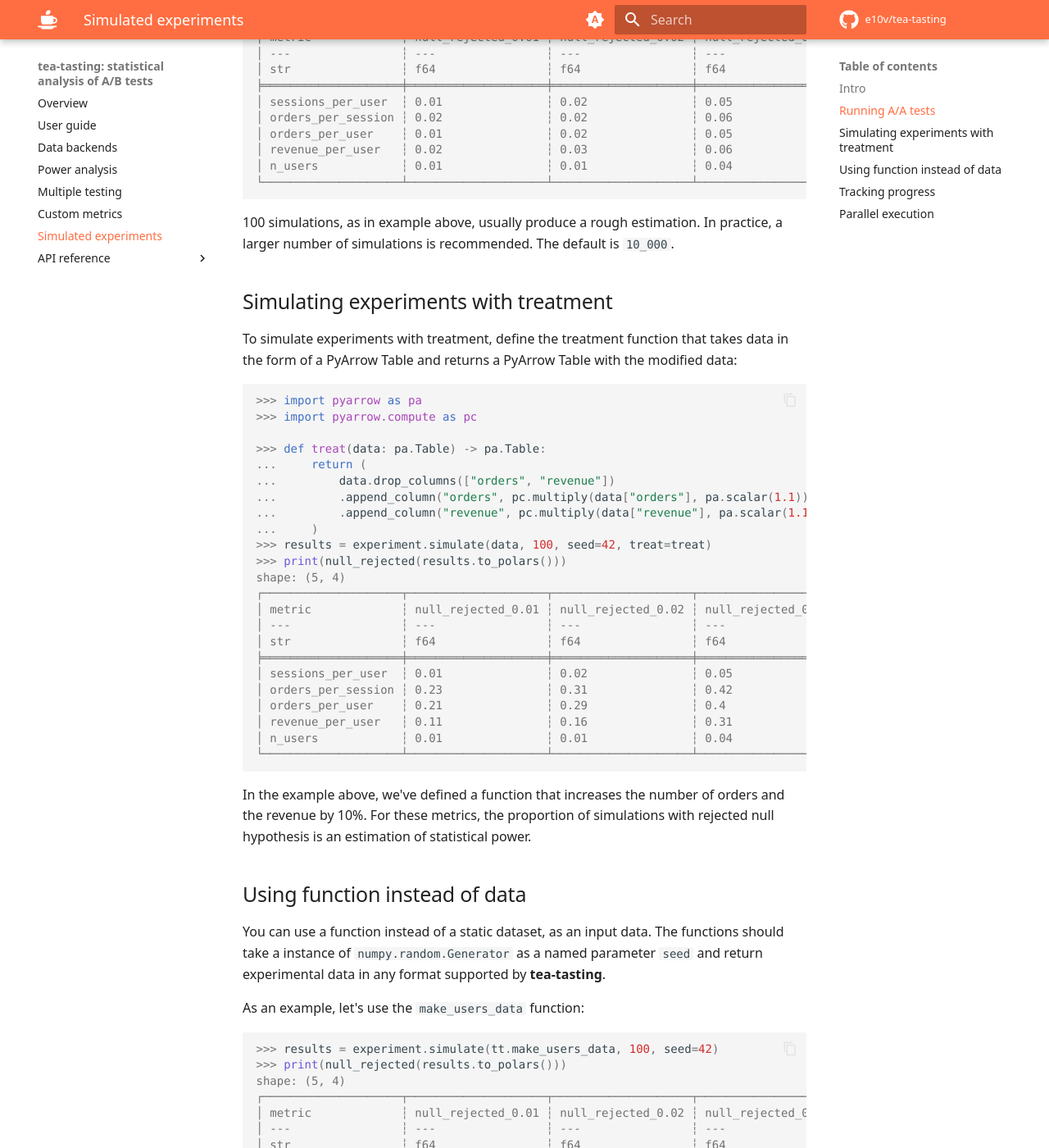
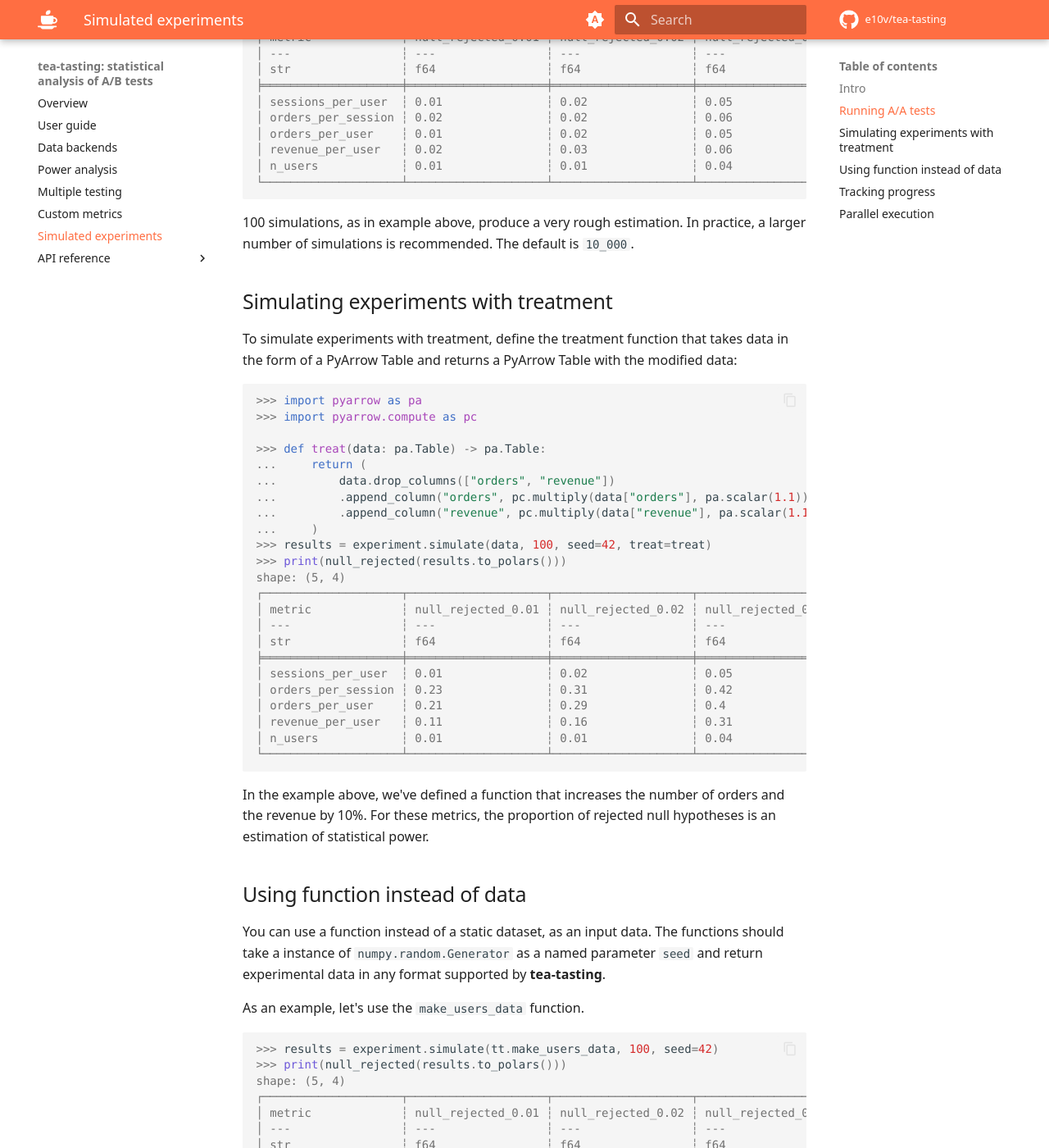
Before and after one commit to e10v/tea-tasting, an MkDocs documentation site: the page built from docs/simulated-experiments.md, in a window 1280 px wide and 1400 px high, scrolled down 2376 px. Shown: the whole window at 82% size. Built offline with MkDocs 1.6.1 and Material for MkDocs 9.7.7, drawn with Linux system fonts in a browser that asks for light colours; comment, search, counter and statistics services are not loaded; some of the changed text lies outside the part shown.

Commit message:
update the guide

````diff
--- a/docs/simulated-experiments.md
+++ b/docs/simulated-experiments.md
@@ -38,7 +38,7 @@
 
 ```
 
-To run A/A tests, define the experiment metrics and call the [`simulate`](api/experiment.md#tea_tasting.experiment.Experiment.simulate) method with the data and a number of simulations as arguments:
+To run A/A tests, define the experiment metrics and call the [`simulate`](api/experiment.md#tea_tasting.experiment.Experiment.simulate) method with the data and a number of simulations as arguments.
 
 ```pycon
 >>> experiment = tt.Experiment(
@@ -81,7 +81,7 @@
 
 ```
 
-The `simulate` method accepts data in the same formats as [`analyze`](api/experiment.md#tea_tasting.experiment.Experiment.analyze). But internally it converts the data to a PyArrow Table before running the simulations.
+The `simulate` method accepts data in the same formats as `analyze`. But internally it converts the data to a PyArrow Table before running the simulations.
 
 The method returns an instance of the [`SimulationResults`](api/experiment.md#tea_tasting.experiment.SimulationResults) class that contains the results of all simulations for all metrics. The resulting object provides the serialization methods similar to the experiment result: `to_dicts`, `to_arrow`, `to_pandas`, `to_polars`, `to_pretty_dicts`, `to_string`, `to_html`.
 
@@ -112,7 +112,7 @@
 
 ```
 
-100 simulations, as in example above, usually produce a rough estimation. In practice, a larger number of simulations is recommended. The default is `10_000`.
+100 simulations, as in example above, produce a very rough estimation. In practice, a larger number of simulations is recommended. The default is `10_000`.
 
 ## Simulating experiments with treatment
 
@@ -145,13 +145,13 @@
 
 ```
 
-In the example above, we've defined a function that increases the number of orders and the revenue by 10%. For these metrics, the proportion of simulations with rejected null hypothesis is an estimation of statistical power.
+In the example above, we've defined a function that increases the number of orders and the revenue by 10%. For these metrics, the proportion of rejected null hypotheses is an estimation of statistical power.
 
 ## Using function instead of data
 
 You can use a function instead of a static dataset, as an input data. The functions should take a instance of `numpy.random.Generator` as a named parameter `seed` and return experimental data in any format supported by **tea-tasting**.
 
-As an example, let's use the `make_users_data` function:
+As an example, let's use the `make_users_data` function.
 
 ```pycon
 >>> results = experiment.simulate(tt.make_users_data, 100, seed=42)
@@ -171,9 +171,11 @@
 
 ```
 
-In each iteration, **tea-tasting** calls `make_users_data` with a new `seed` and uses the returned data for the analysis of the experiment. Data returned by `make_users_data` already contain the `"variant"` column, so **tea-tasting** reuses that split. By default, `make_users_data` also adds the treatment uplift, and you can see it in the proportion of the rejected null hypotheses.
+In each iteration, **tea-tasting** calls `make_users_data` with a new `seed` and uses the returned data for the analysis of the experiment. Data returned by `make_users_data` already contain the `"variant"` column, so **tea-tasting** reuses that split. By default, `make_users_data` also adds the treatment uplift, and you can see it in the proportion of rejected null hypotheses.
 
 ## Tracking progress
+
+To track the progress of simulations with [`tqdm.tqdm`](https://tqdm.github.io/) or [`marimo.status.progress_bar`](https://docs.marimo.io/api/status/#progress-bar) use the `progress` parameter.
 
 ```pycon
 >>> import tqdm
````
Also changed, not shown: other parts of docs/simulated-experiments.md (+6 -0 lines).
